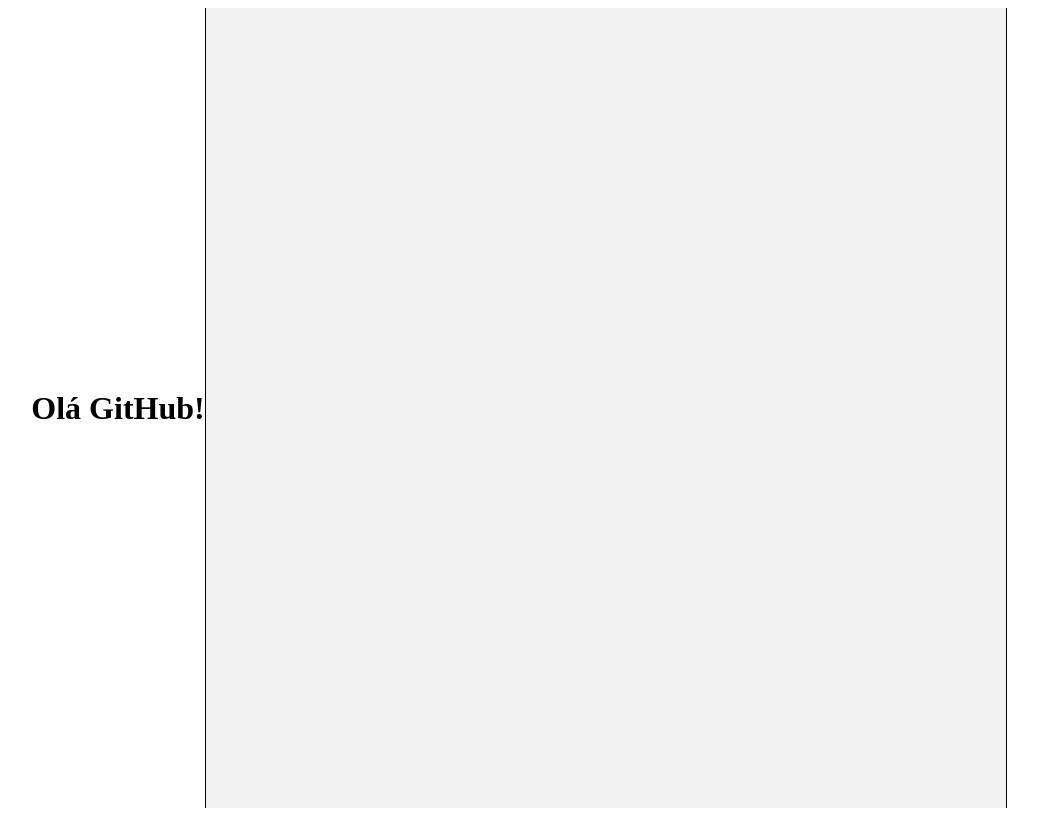
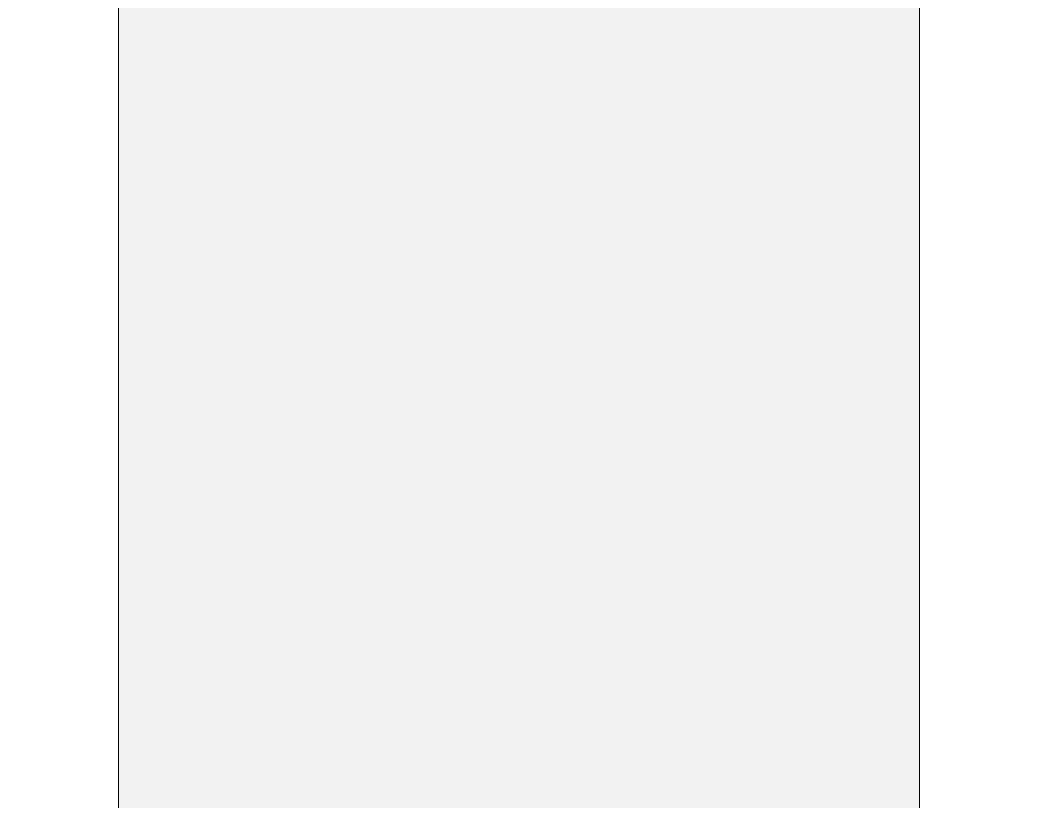
Before and after one commit to vieiraae/swa-github-demo, a React (Create React App) app: page / in a window 1280 px wide. Shown: the whole page, without its empty margins (121-1159 px from the left). Built offline with nearby package versions, Linux system fonts and the light colour scheme; the HTML template or start-up script is replaced by a standard one.

Commit message:
another fix

```diff
--- a/src/App.js
+++ b/src/App.js
@@ -1,7 +1,7 @@
 import React from 'react';
 
 function App() {
-  return <h1>Olá GitHub!</h1>;
+  return <div></div>;
 }
 
 export default App;
```
Also changed, not shown: public/index.html (line endings or trailing spaces).
